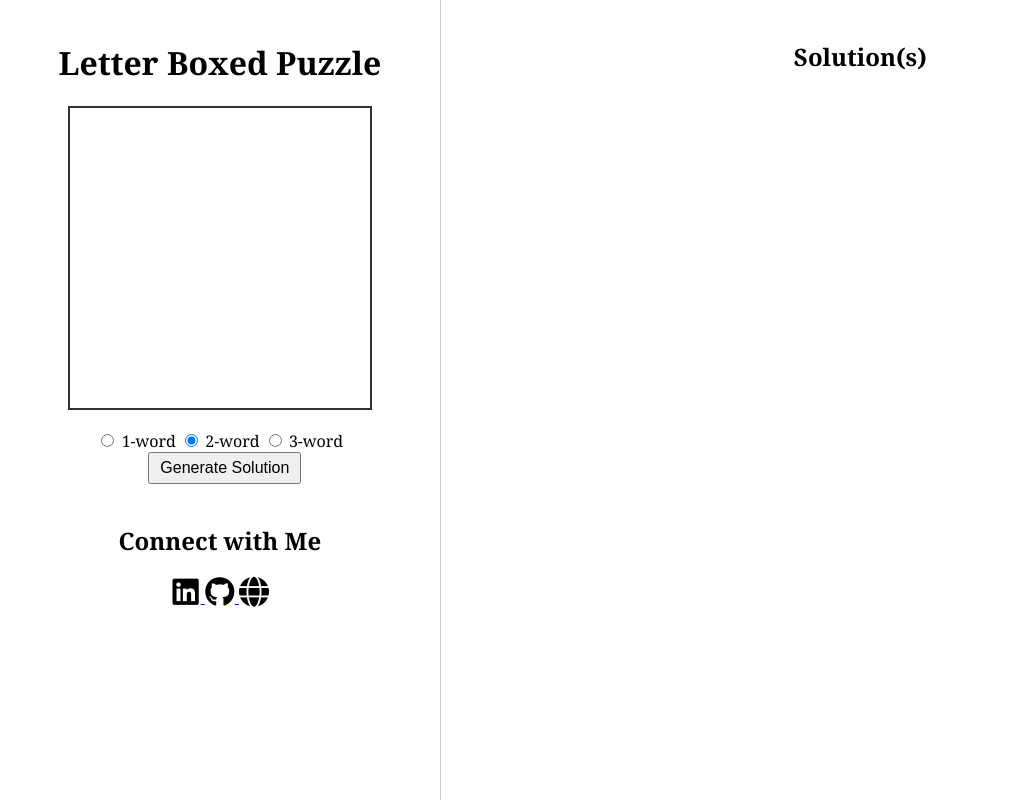
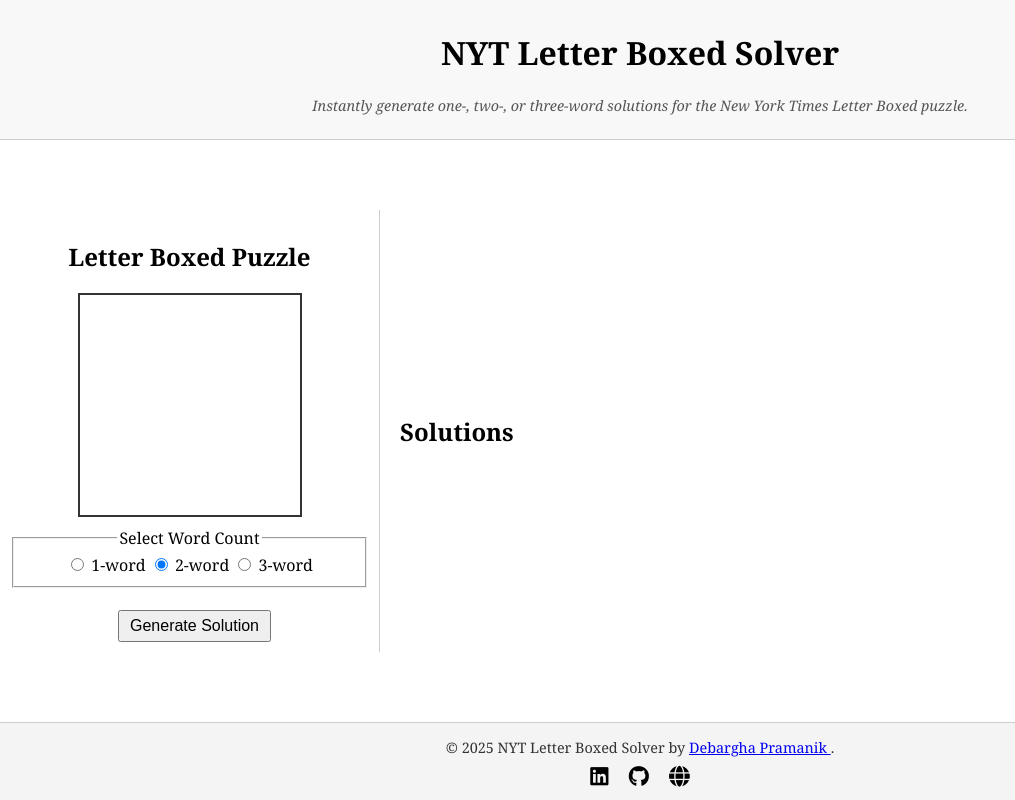
Before and after one commit to code-archived/letter-boxed-solver, a plain HTML site: page index.html in a window 1280 px wide. Shown: the whole page, without its empty margins (0-1015 px from the left). Drawn offline with Linux system fonts and the light colour scheme; no server answers.

Commit message:
🔮✨ updated page layout, added header footer section
- made changes for more seo friendly contents
- fit the page in viewport and move the links to page footer

```diff
--- a/index.html
+++ b/index.html
@@ -2,11 +2,26 @@
 <html lang="en">
   <head>
     <meta charset="UTF-8" />
-    <title>NYT Letter Boxed Solver</title>
+    <meta name="viewport" content="width=device-width, initial-scale=1.0" />
+    <meta
+      name="description"
+      content="Free NYT Letter Boxed Solver — instantly find the best one-, two-, or three-word solutions for the New York Times Letter Boxed puzzle."
+    />
+    <meta name="keywords" content="NYT Letter Boxed solver, Letter Boxed solutions, New York Times puzzles, word puzzle solver, word game helper" />
+    <meta name="author" content="Debargha Pramanik" />
+    <title>NYT Letter Boxed Solver | Instant Puzzle Solutions</title>
+
     <link rel="stylesheet" href="/static/style.css" />
-    <!-- Favicon for the site itself -->
     <link rel="icon" href="/assets/webicon.png" type="image/png" />
-    <!-- Font Awesome for social icons -->
+
+    <!-- Open Graph for social sharing -->
+    <meta property="og:title" content="NYT Letter Boxed Solver" />
+    <meta property="og:description" content="Solve the NYT Letter Boxed puzzle instantly with this smart solver." />
+    <meta property="og:type" content="website" />
+    <meta property="og:image" content="/assets/webicon.png" />
+    <meta property="og:url" content="https://zenithclown.github.io/" />
+
+    <!-- Font Awesome for icons -->
     <link
       rel="stylesheet"
       href="https://cdnjs.cloudflare.com/ajax/libs/font-awesome/6.4.0/css/all.min.css"
@@ -14,48 +29,64 @@
       referrerpolicy="no-referrer"
     />
   </head>
+
   <body>
-    <div class="container">
+    <div class="page-wrapper">
+      <header>
+        <h1>NYT Letter Boxed Solver</h1>
+        <p class="tagline">Instantly generate one-, two-, or three-word solutions for the New York Times Letter Boxed puzzle.</p>
+      </header>
+
+      <main class="container">
         <!-- Left column: Puzzle and controls -->
-      <div class="column left-col">
-        <h1>Letter Boxed Puzzle</h1>
-        <div class="puzzle-box">
+        <section class="column left-col" aria-labelledby="puzzle-section">
+          <h2 id="puzzle-section" align="center">Letter Boxed Puzzle</h2>
+          <div class="puzzle-box" role="img" aria-label="Letter Boxed puzzle layout">
             <div class="side top" id="side-top"></div>
             <div class="side right" id="side-right"></div>
             <div class="side bottom" id="side-bottom"></div>
             <div class="side left" id="side-left"></div>
           </div>
+
           <div class="controls">
-          <label><input type="radio" name="wordcount" value="1" /> 1-word</label>
-          <label><input type="radio" name="wordcount" value="2" checked /> 2-word</label>
-          <label><input type="radio" name="wordcount" value="3" /> 3-word</label>
-          <button id="generate-btn">Generate Solution</button>
+            <fieldset>
+              <legend>Select Word Count</legend>
+              <label> <input type="radio" name="wordcount" value="1" /> 1-word </label>
+              <label> <input type="radio" name="wordcount" value="2" checked /> 2-word </label>
+              <label> <input type="radio" name="wordcount" value="3" /> 3-word </label>
+            </fieldset><br>
+            <button id="generate-btn" aria-label="Generate solution">Generate Solution</button>
+          </div>
+        </section>
+
+        <!-- Right column: Solutions output -->
+        <section class="column right-col" aria-labelledby="solutions-section">
+          <h2 id="solutions-section">Solutions</h2>
+          <div id="solution-output" aria-live="polite">
+            <!-- Solutions will be injected here -->
+          </div>
+        </section>
+      </main>
+
+      <footer>
+        <div class="footer-content">
+          <p>
+            &copy; <span id="year"></span> NYT Letter Boxed Solver by
+            <a href="https://zenithclown.github.io/" target="_blank" rel="noopener"> Debargha Pramanik </a>.
+          </p>
+
+          <div class="social-links" aria-label="Social media links">
+            <a href="https://www.linkedin.com/in/dpramanik/" target="_blank" rel="noopener" aria-label="LinkedIn profile"><i class="fab fa-linkedin"></i></a>
+            <a href="https://github.com/ZenithClown/" target="_blank" rel="noopener" aria-label="GitHub profile"><i class="fab fa-github"></i></a>
+            <a href="https://zenithclown.github.io/" target="_blank" rel="noopener" aria-label="Personal website"><i class="fas fa-globe"></i></a>
+          </div>
+        </div>
+      </footer>
     </div>
 
-        <!-- Custom Links Section -->
-        <div class="links" style="padding-top: 20px" align="center">
-          <h2>Connect with Me</h2>
-          <a href="https://www.linkedin.com/in/dpramanik/" target="_blank" rel="noopener">
-            <i class="fab fa-linkedin" style="font-size: 30px; width: 30px; height: 30px; color: black"></i>
-          </a>
-          <a href="http://github.com/ZenithClown/" target="_blank" rel="noopener">
-            <i class="fab fa-github" style="font-size: 30px; width: 30px; height: 30px; color: black"></i>
-          </a>
-          <a href="https://zenithclown.github.io/" target="_blank" rel="noopener">
-            <i class="fas fa-globe" style="font-size: 30px; width: 30px; height: 30px; color: black"></i>
-          </a>
-        </div>
-      </div>
-
-      <!-- Right column: Solutions output -->
-      <div class="column right-col">
-        <h2>Solution(s)</h2>
-        <div id="solution-output">
-          <!-- Solutions will be injected here -->
-        </div>
-      </div>
-    </div>
-
+    <script>
+      document.getElementById("year").textContent = new Date().getFullYear();
+    </script>
     <script src="/static/script.js"></script>
   </body>
 </html>
--- a/static/style.css
+++ b/static/style.css
@@ -1,80 +1,151 @@
+/* Base Styles */
+html,
 body {
   margin: 0;
+  padding: 0;
   font-family: Georgia, serif;
-  background: #fff;
   color: #000;
+  height: 100%;
+  overflow: hidden; /* Prevent scrolling */
 }
+
+/* Full-page flex layout */
+.page-wrapper {
+  display: flex;
+  flex-direction: column;
+  height: 100vh;
+}
+
+/* Header, Main, Footer distribution */
+header,
+footer {
+  flex: 0 0 auto;
+}
+
+main {
+  flex: 1 1 auto;
+  display: flex;
+  flex-direction: row;
+  align-items: center;
+  justify-content: center;
+}
+
+/* Header */
+header {
+  text-align: center;
+  background: #f8f8f8;
+  padding: 10px 0;
+  border-bottom: 1px solid #ccc;
+}
+
+.tagline {
+  font-style: italic;
+  font-size: 0.9em;
+  color: #555;
+}
+
+/* Layout columns */
 .container {
   display: flex;
   flex-direction: row;
-  min-height: 100vh;
+  width: 100%;
+  height: 100%;
 }
+
 .column {
   flex: 1;
-  padding: 20px;
+  padding: 10px;
+  box-sizing: border-box;
 }
+
 .left-col {
   border-right: 1px solid #ccc;
-  max-width: 400px;
+  max-width: 380px;
 }
+
 .right-col {
   flex: 2;
+  padding: 10px 20px;
+  overflow-y: auto;
 }
-h1,
-h2 {
-  text-align: center;
-}
+
+/* Puzzle box */
 .puzzle-box {
   position: relative;
-  width: 300px;
-  height: 300px;
-  margin: 20px auto;
+  width: 220px;
+  height: 220px;
+  margin: 10px auto;
   border: 2px solid #333;
 }
+
 .puzzle-box .side {
   position: absolute;
   text-align: center;
-  font-size: 1.2em;
+  font-size: 1em;
   font-weight: bold;
 }
-/* Top side (three letters centered at top edge) */
+
+/* Position letters */
 .puzzle-box .top {
   top: 0;
   left: 50%;
   transform: translateX(-50%);
 }
-/* Bottom side */
 .puzzle-box .bottom {
   bottom: 0;
   left: 50%;
   transform: translateX(-50%);
 }
-/* Left side (vertical arrangement) */
 .puzzle-box .left {
-  left: 10px;  /* bring it 10px inside from the left edge */
+  left: 10px;
   top: 50%;
   transform: translateY(-50%) rotate(-90deg);
   transform-origin: left center;
 }
-/* Right side (vertical, rotate the opposite way) */
 .puzzle-box .right {
-  right: 10px;  /* bring it 10px inside from the right edge */
+  right: 10px;
   top: 50%;
   transform: translateY(-50%) rotate(90deg);
   transform-origin: right center;
 }
-/* Controls and solution output */
+
+/* Controls */
 .controls {
   text-align: center;
-  margin-top: 20px;
+  margin-top: 10px;
 }
+
 .controls button {
   margin-left: 10px;
   padding: 5px 10px;
   font-size: 1em;
 }
-#solution-output {
-  margin-top: 20px;
-  font-size: 1.2em;
-  line-height: 1.5;
+
+/* Footer */
+footer {
+  text-align: center;
+  background: #f4f4f4;
+  padding: 10px;
+  border-top: 1px solid #ccc;
 }
+
+.footer-content p {
+  font-size: 0.9em;
+  color: #333;
+  margin: 5px 0;
+}
+
+.social-links {
+  margin-top: 5px;
+}
+
+.social-links a {
+  margin: 0 8px;
+  color: #000;
+  font-size: 1.3em;
+  transition: color 0.3s ease;
+}
+
+.social-links a:hover {
+  color: #0077b5;
+}
```
Lines whose indentation alone changed are shown as unchanged.
